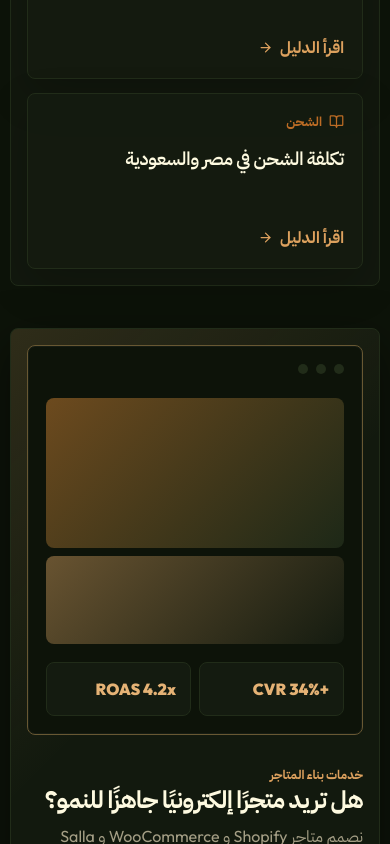
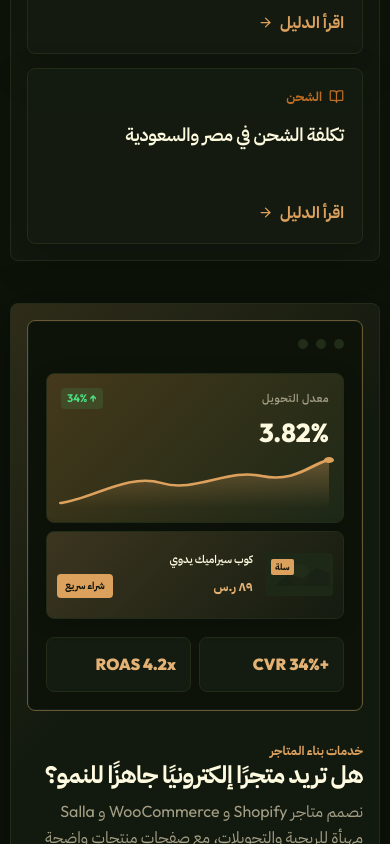
Before and after one commit to M7md7sn/EcomToolkit, a Next.js app: page /ar in a window 390 px wide. Shown: the part 7755-8599 px from the top of the page. Built offline with nearby package versions, Linux system fonts and the light colour scheme.

Commit message:
design: replace placeholders with premium responsive mockups and optimize guide cards layout

```diff
--- a/app/[locale]/page.tsx
+++ b/app/[locale]/page.tsx
@@ -24,12 +24,17 @@ const socialProof = {
   ],
 };
 
-const guideArticles = {
+const guideArticles: Record<
+  string,
+  { title: string; category: string; href: string; description?: string }[]
+> = {
   en: [
     {
       title: "How to calculate true ecommerce profit",
       category: "Profitability",
       href: "/blog/ecommerce-profit-calculation",
+      description:
+        "Learn how to accurately factor in product costs, marketing spend, platform fees, and shipping costs to discover your true net profit.",
     },
     {
       title: "Best profit margin for clothing stores",
@@ -57,6 +62,8 @@ const guideArticles = {
       title: "كيفية حساب ربح متجر إلكتروني",
       category: "الربحية",
       href: "/blog/ecommerce-profit-calculation",
+      description:
+        "تعرف على كيفية احتساب تكاليف المنتجات، مصاريف التسويق، رسوم المنصات، وتكاليف الشحن بدقة لتصل إلى صافي ربحك الحقيقي.",
     },
     {
       title: "أفضل هامش ربح للملابس",
@@ -197,7 +204,6 @@ export default async function HomePage({ params }: { params: Promise<{ locale: s
       <section className="section-block guide-section">
         <div className="section-heading">
           <div>
-            <span className="eyebrow">{isAr ? "مركز مقالات النمو" : "SEO content hub"}</span>
             <h2>{isAr ? "دليل التجارة الإلكترونية" : "Ecommerce growth guide"}</h2>
           </div>
           <Link className="text-link" href={`/${locale}/blog`}>
@@ -218,6 +224,9 @@ export default async function HomePage({ params }: { params: Promise<{ locale: s
                 {article.category}
               </span>
               <h3>{article.title}</h3>
+              {index === 0 && article.description && (
+                <p className="guide-card-desc">{article.description}</p>
+              )}
               <span className="guide-link">
                 {isAr ? "اقرأ الدليل" : "Read guide"}
                 <ArrowRight size={15} />
@@ -235,8 +244,64 @@ export default async function HomePage({ params }: { params: Promise<{ locale: s
             <span />
           </div>
           <div className="mockup-hero">
-            <div />
-            <div />
+            <div className="mockup-card dashboard-card">
+              <div className="card-header">
+                <span className="card-title">{isAr ? "معدل التحويل" : "Conversion Rate"}</span>
+                <span className="trend-badge">↑ 34%</span>
+              </div>
+              <div className="card-value">3.82%</div>
+              <div className="card-graph">
+                <svg viewBox="0 0 160 50" preserveAspectRatio="none" className="graph-svg">
+                  <defs>
+                    <linearGradient id="card-chart-grad" x1="0" y1="0" x2="0" y2="1">
+                      <stop offset="0%" stopColor="var(--brand)" stopOpacity="0.35" />
+                      <stop offset="100%" stopColor="var(--brand)" stopOpacity="0.0" />
+                    </linearGradient>
+                  </defs>
+                  <path
+                    d="M 0 45 C 20 40, 40 15, 60 25 C 80 35, 100 10, 120 18 C 140 25, 150 5, 160 2"
+                    fill="none"
+                    stroke="var(--brand)"
+                    strokeWidth="2.5"
+                    strokeLinecap="round"
+                  />
+                  <path
+                    d="M 0 45 C 20 40, 40 15, 60 25 C 80 35, 100 10, 120 18 C 140 25, 150 5, 160 2 L 160 50 L 0 50 Z"
+                    fill="url(#card-chart-grad)"
+                  />
+                  <circle cx="160" cy="2" r="3" fill="var(--brand)" />
+                </svg>
+              </div>
+            </div>
+            <div className="mockup-card product-card">
+              <div className="mini-product-img">
+                <svg
+                  viewBox="0 0 100 64"
+                  preserveAspectRatio="none"
+                  className="product-placeholder-svg"
+                >
+                  <rect width="100" height="64" fill="var(--surface-strong)" />
+                  <circle cx="50" cy="32" r="16" fill="var(--line)" />
+                  <path
+                    d="M 15 48 L 35 30 L 55 38 L 75 22 L 95 30 L 95 48 Z"
+                    fill="var(--surface)"
+                    opacity="0.4"
+                  />
+                </svg>
+                <span className="product-tag">{isAr ? "سلة" : "Shopify"}</span>
+              </div>
+              <div className="mini-product-info">
+                <div className="product-title">
+                  {isAr ? "كوب سيراميك يدوي" : "Handcrafted Ceramic Mug"}
+                </div>
+                <div className="product-action-row">
+                  <span className="product-price">{isAr ? "٨٩ ر.س" : "$24"}</span>
+                  <button className="buy-btn" type="button">
+                    {isAr ? "شراء سريع" : "Buy Now"}
+                  </button>
+                </div>
+              </div>
+            </div>
           </div>
           <div className="mockup-kpis">
             <span>+34% CVR</span>
--- a/app/globals.css
+++ b/app/globals.css
@@ -1063,6 +1063,14 @@ p {
   line-height: 1.14;
 }
 
+.guide-card-desc {
+  margin: -6px 0 18px;
+  font-size: 0.95rem;
+  line-height: 1.55;
+  color: var(--muted);
+  font-weight: 400;
+}
+
 .guide-link {
   margin-top: auto;
   color: var(--brand);
@@ -1171,21 +1179,156 @@ p {
   margin: 24px 0 18px;
 }
 
-.mockup-hero div:first-child {
+.mockup-card {
+  display: flex;
+  flex-direction: column;
+  justify-content: space-between;
+  border-radius: var(--radius);
+  padding: 14px;
+  border: 1px solid var(--line);
+  position: relative;
+  overflow: hidden;
+  box-shadow: 0 4px 20px rgba(0, 0, 0, 0.15);
+}
+
+.mockup-hero .dashboard-card {
   flex: 1.2;
   min-height: 150px;
-  border-radius: var(--radius);
   background:
-    linear-gradient(135deg, color-mix(in srgb, var(--accent) 50%, transparent), transparent),
+    linear-gradient(135deg, color-mix(in srgb, var(--accent) 25%, transparent), transparent),
     var(--surface-strong);
 }
 
-.mockup-hero div:last-child {
+.mockup-hero .product-card {
   flex: 0.8;
-  border-radius: var(--radius);
   background:
-    linear-gradient(135deg, color-mix(in srgb, var(--brand) 42%, transparent), transparent),
+    linear-gradient(135deg, color-mix(in srgb, var(--brand) 20%, transparent), transparent),
     var(--surface);
+  gap: 10px;
+}
+
+/* Dashboard Card internal styling */
+.dashboard-card .card-header {
+  display: flex;
+  justify-content: space-between;
+  align-items: center;
+}
+
+.dashboard-card .card-title {
+  font-size: 11px;
+  font-weight: 600;
+  text-transform: uppercase;
+  letter-spacing: 0.05em;
+  color: var(--muted);
+}
+
+.dashboard-card .trend-badge {
+  font-size: 11px;
+  font-weight: 700;
+  color: #4ade80;
+  background: rgba(74, 222, 128, 0.12);
+  padding: 2px 6px;
+  border-radius: 4px;
+}
+
+.dashboard-card .card-value {
+  font-size: 26px;
+  font-weight: 800;
+  color: var(--ink);
+  margin-top: 4px;
+}
+
+.dashboard-card .card-graph {
+  width: 100%;
+  height: 50px;
+  margin-top: auto;
+  position: relative;
+}
+
+.dashboard-card .graph-svg {
+  width: 100%;
+  height: 100%;
+  display: block;
+  overflow: visible;
+}
+
+/* Product Card internal styling */
+.product-card .mini-product-img {
+  position: relative;
+  height: 64px;
+  border-radius: 4px;
+  overflow: hidden;
+  background: var(--surface-strong);
+}
+
+.product-card .product-placeholder-svg {
+  width: 100%;
+  height: 100%;
+  display: block;
+}
+
+.product-card .product-tag {
+  position: absolute;
+  top: 6px;
+  right: 6px;
+  font-size: 9px;
+  font-weight: 700;
+  background: var(--brand);
+  color: var(--bg);
+  padding: 1px 4px;
+  border-radius: 2px;
+}
+
+[dir="rtl"] .product-card .product-tag {
+  right: auto;
+  left: 6px;
+}
+
+.product-card .mini-product-info {
+  display: flex;
+  flex-direction: column;
+  gap: 6px;
+}
+
+.product-card .product-title {
+  font-size: 12px;
+  font-weight: 600;
+  color: var(--ink);
+  white-space: nowrap;
+  overflow: hidden;
+  text-overflow: ellipsis;
+}
+
+.product-card .product-action-row {
+  display: flex;
+  justify-content: space-between;
+  align-items: center;
+}
+
+.product-card .product-price {
+  font-size: 13px;
+  font-weight: 700;
+  color: var(--brand-strong);
+}
+
+.product-card .buy-btn {
+  font-size: 10px;
+  font-weight: 700;
+  background: var(--brand);
+  color: var(--bg);
+  border: none;
+  padding: 4px 8px;
+  border-radius: 4px;
+  cursor: pointer;
+  transition: background 0.2s, transform 0.1s;
+}
+
+.product-card .buy-btn:hover {
+  background: var(--brand-strong);
+}
+
+.product-card .buy-btn:active {
+  transform: scale(0.95);
 }
 
 .mockup-kpis span {
@@ -1372,8 +1515,32 @@ p {
     flex-direction: column;
   }
 
-  .mockup-hero div:last-child {
+  .mockup-hero .product-card {
     min-height: 88px;
+    flex-direction: row;
+    align-items: center;
+    gap: 12px;
+    padding: 10px;
+  }
+
+  .product-card .mini-product-img {
+    width: 68px;
+    height: 100%;
+    flex-shrink: 0;
+  }
+
+  .product-card .mini-product-info {
+    flex: 1;
+    gap: 4px;
+    justify-content: center;
+  }
+
+  .product-card .product-title {
+    font-size: 11px;
+  }
+
+  .product-card .product-action-row {
+    margin-top: 2px;
   }
 }
 
```
